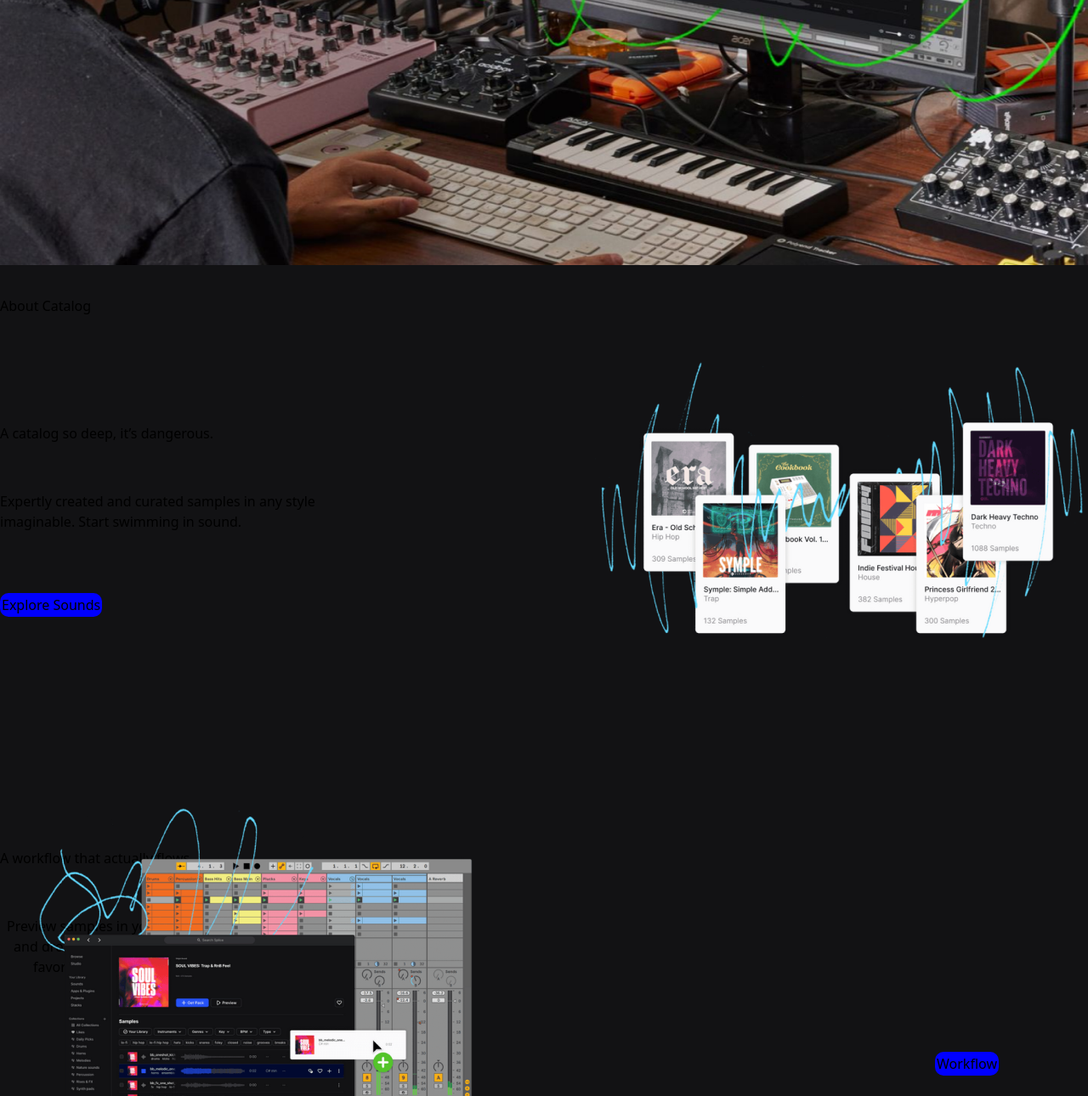
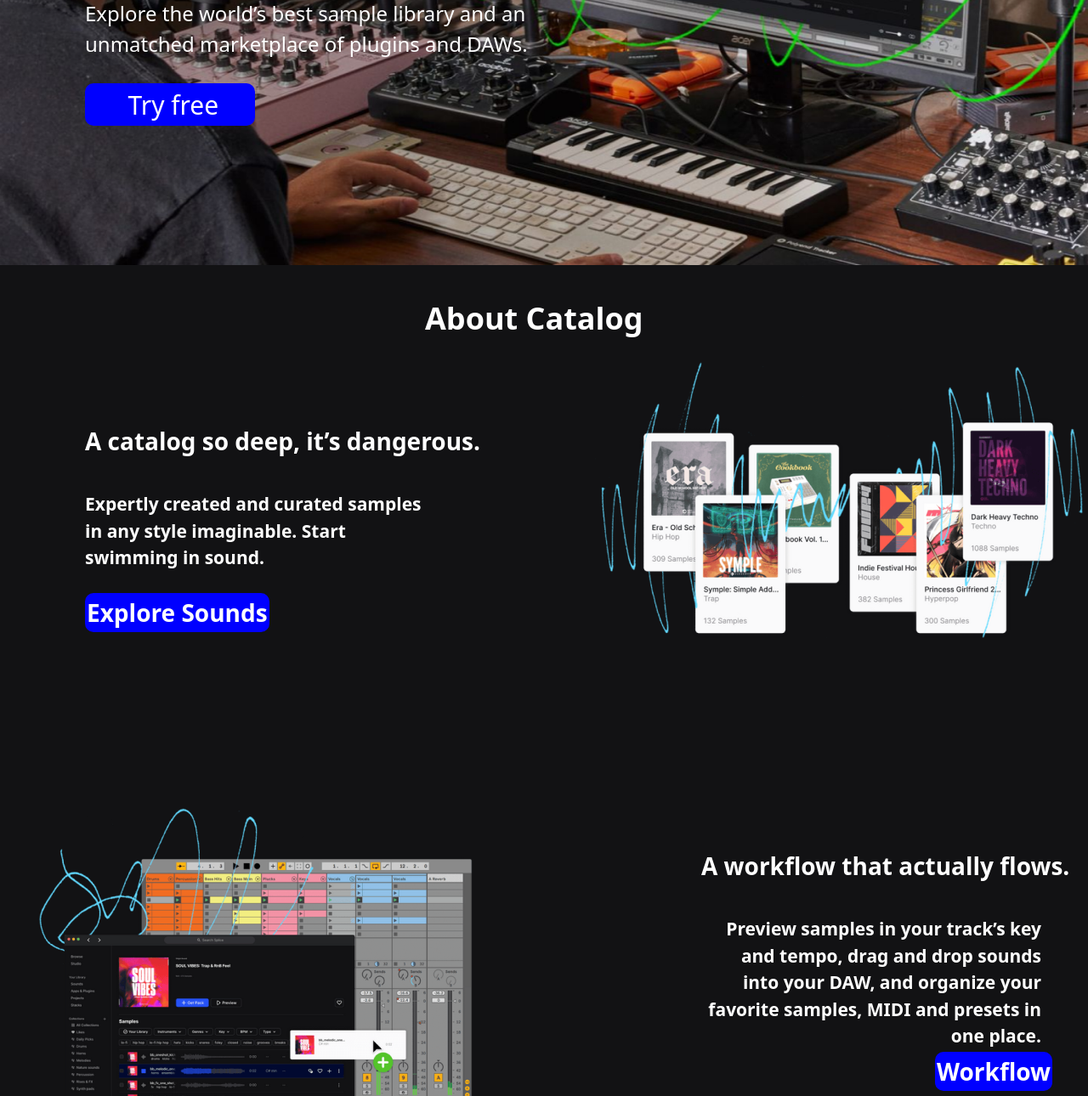
Before and after one commit to criticalxUcer/Tailwind, a plain HTML site: page index.html in a window 1280 px wide. Shown: the part 502-1792 px from the top of the page at 85% size. Drawn offline with nearby package versions, Linux system fonts and the light colour scheme.

Commit message:
Add files via upload

```diff
--- a/index.html
+++ b/index.html
@@ -8,7 +8,7 @@
 <body class="w-[100%] bg-[#121214] relative">
     <div class="w-[50%] h-[50px] flex   bg-[#121214] p-[20px]">
         <div class="logo">
-            <img src="./IMAGE.svg" alt="">
+            <img src="IMAGE.svg" alt="">
         </div>
         <div class="link flex gap-7 pl-7">
             <p class="text-sm text-white mt-[5px]">Sounds</p>
@@ -25,7 +25,7 @@
         <button class="w-[120px] h-[30px] bg-[#fff] rounded-[14px]">Sign up</button>
     </div>
     <div class="hero w-[100%] h-[744px] pt-[20px] ">
-        <img class="w-[100%] h-[744px] " src="./IMAGE (2).png" alt="">
+        <img class="w-[100%] h-[744px] " src="IMAGE (2).png" alt="">
         <div class="text text-[white] ">
             <h1 class="fw-[800] serif absolute top-[400px]">Step into the producer’s playground </h1>
             <h4 class="fw-[800] serif absolute top-[430px]">Explore the world’s best sample library and an unmatched marketplace of plugins and DAWs.</h4>
@@ -37,11 +37,11 @@
         <h1 class="fw-[800] serif absolute top-[1000px] fs-[26px]">A catalog so deep, it’s dangerous.</h1>
         <h4 class="fw-[800] serif absolute top-[1080px] fs-[26px]  w-[400px]">Expertly created and curated samples in any style imaginable. Start swimming in sound.</h4>
         <button class="fw-[800] serif absolute top-[1200px] border-[2px] border-[blue] border-solid w-[120] bg-[blue] rounded-[10px] fs-[25px]">Explore Sounds</button>
-        <img class="absolute top-[900px] left-[700px]" src="./IMAGE (3).png" alt="">
+        <img class="absolute top-[900px] left-[700px]" src="IMAGE (3).png" alt="">
         <h3 class="text-right fw-[800] serif absolute top-[1500px] fs-[26px]">A workflow that actually flows.</h3>
         <h2 class="text-right fw-[800] serif absolute top-[1580px] fs-[26px]  w-[400px]">Preview samples in your track’s key and tempo, drag and drop sounds into your DAW, and organize your favorite samples, MIDI and presets in one place.</h2>
         <aaa class="fw-[800] serif absolute top-[1740px] border-[2px] left-[1100px] border-[blue] border-solid w-[120] bg-[blue] rounded-[10px] fs-[25px">Workflow</aaa>
-        <img class="absolute top-[1450px] left-[10px]" src="./IMAGE (4).png" alt="">
+        <img class="absolute top-[1450px] left-[10px]" src="IMAGE (4).png" alt="">
     </div>
         <script src="https://cdn.tailwindcss.com"></script>
 </body>
@@ -2509,4 +2509,4 @@
 
 
 
-<link rel="stylesheet" href="../style/style.css">
+<link rel="stylesheet" href="style.css">
--- /dev/null
+++ b/style.css
@@ -0,0 +1,62 @@
+.hero h1{
+    font-size: 60px;
+    top: 220px;
+    left: 100px;
+    width: 400px;
+}
+.hero h4{
+    font-size: 24px;
+    top: 500px;
+    left: 100px;
+    width: 600px;
+}
+.hero button{
+    width: 200px;
+    height: 50px;
+    font-size: 30px;
+    top: 600px;
+    left: 100px;
+}
+.rec p{
+    left: 500px;
+    font-size: 36px;
+    font-weight: bolder;
+    color: white;
+}
+.rec h1{
+    left: 100px;
+    font-size: 28px;
+    font-weight: 600;
+    color: white;
+}
+.rec h4{
+    left: 100px;
+    font-size: 21px;
+    font-weight: 600;
+    color: white;
+}
+.rec button{
+    left: 100px;
+    font-size: 28px;
+    font-weight: 600;
+    color: white;
+}
+
+.rec h3{
+    left: 825px;
+    font-size: 28px;
+    font-weight: 600;
+    color: white;
+}
+.rec h2{
+    left: 825px;
+    font-size: 21px;
+    font-weight: 600;
+    color: white;
+}
+aaa{
+    left: 1000px;
+    font-size: 28px;
+    font-weight: 600;
+    color: white;
+}
```
